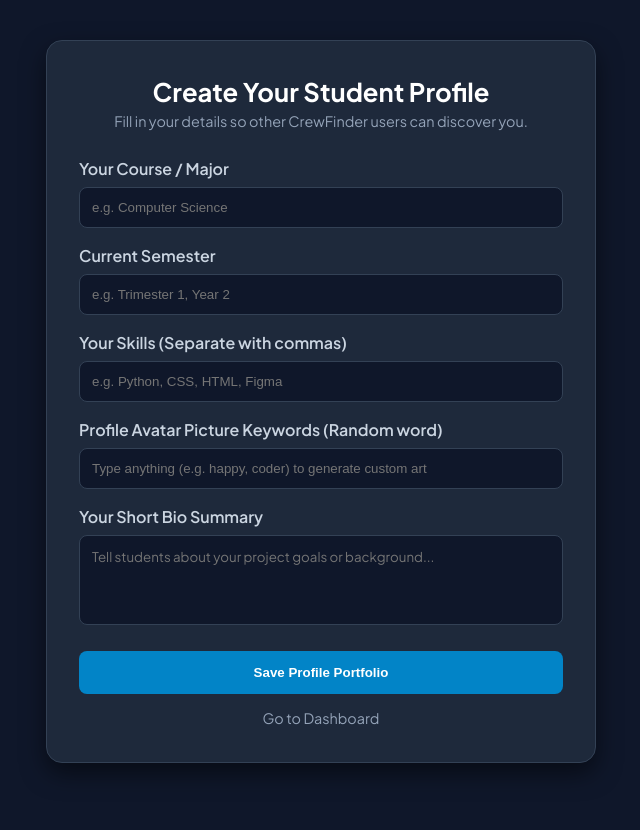
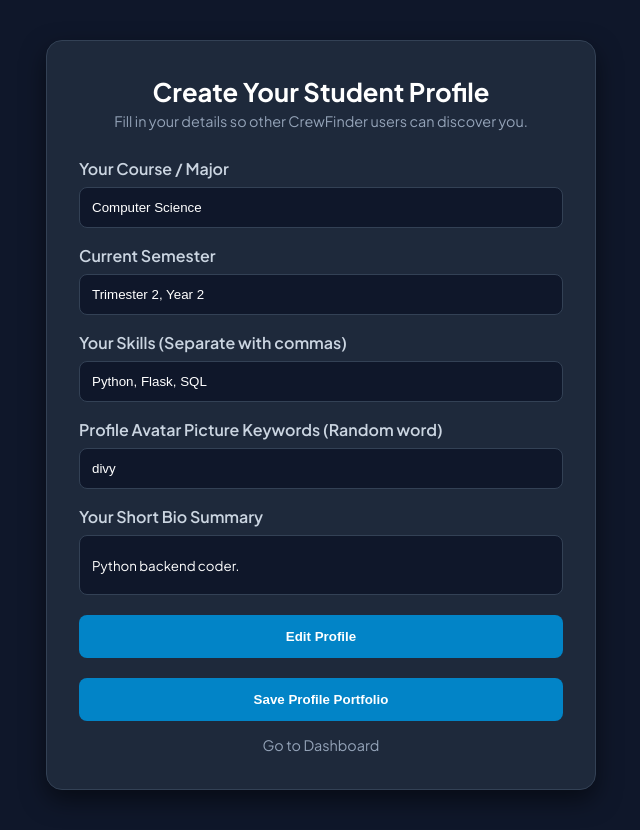
Before and after one commit to divvyeash/Crew-Finder, a Flask app: page /create-profile in a window 1280 px wide. Shown: the whole page, without its empty margins (319-959 px from the left). Before the commit the page ends 771 px from the top, so only its background shows below. Run offline with Flask 3, Linux system fonts and the light colour scheme; a user stored in the database is signed in.

Commit message:
Pre-fill profile form with saved user data and add edit mode

```diff
--- a/app.py
+++ b/app.py
@@ -2,6 +2,7 @@ import os
 import re
 from flask import Flask, render_template, request, redirect, url_for, flash, jsonify
 from flask_login import LoginManager, login_user, logout_user, login_required, current_user
+from sqlalchemy import inspect as sqlalchemy_inspect, text
 from models import db, User, Project, Event, Message
 
 app = Flask(__name__)
@@ -9,11 +10,15 @@ app.config['SECRET_KEY'] = 'crewfinder_secret_key'
 app.config['SQLALCHEMY_DATABASE_URI'] = 'sqlite:///crewfinder.db'
 app.config['SQLALCHEMY_TRACK_MODIFICATIONS'] = False
 
+
+
 db.init_app(app)
 
 login_manager = LoginManager()
 login_manager.init_app(app)
 login_manager.login_view = 'login'
+
+
 
 @login_manager.user_loader
 def load_user(user_id):
@@ -196,6 +201,13 @@ def chatbot():
 def add_sample_data():
     with app.app_context():
         db.create_all()
+
+        inspector = sqlalchemy_inspect(db.engine)
+        user_columns = {col['name'] for col in inspector.get_columns('user')}
+        if 'profile_pic' not in user_columns:
+            with db.engine.begin() as connection:
+                connection.execute(text("ALTER TABLE user ADD COLUMN profile_pic VARCHAR(150)"))
+
         if User.query.count() == 0:
             u1 = User(username="Divyyeash", email="divyyeash@student.mmu.edu.my", course="Computer Science", semester="Trimester 2, Year 2", bio="Python backend coder.", skills="Python, Flask, SQL", avatar_name="divy")
             u1.set_password("password123")
--- a/templates/create_profile.html
+++ b/templates/create_profile.html
@@ -17,32 +17,55 @@
         <form action="{{ url_for('create_profile') }}" method="POST">
             <div class="input-group">
                 <label style="color:#cbd5e1; display:block; font-weight:600; margin-bottom:6px;">Your Course / Major</label>
-                <input type="text" name="course" placeholder="e.g. Computer Science" required style="width:100%; padding:12px; background-color:#0f172a; border:1px solid #334155; color:white; border-radius:8px;">
+                <input type="text" name="course"  value="{{ current_user.course }}" placeholder="e.g. Computer Science" required readonly style="width:100%; padding:12px; background-color:#0f172a; border:1px solid #334155; color:white; border-radius:8px;">
             </div>
 
             <div class="input-group" style="margin-top:16px;">
                 <label style="color:#cbd5e1; display:block; font-weight:600; margin-bottom:6px;">Current Semester</label>
-                <input type="text" name="semester" placeholder="e.g. Trimester 1, Year 2" required style="width:100%; padding:12px; background-color:#0f172a; border:1px solid #334155; color:white; border-radius:8px;">
+                <input type="text" name="semester" value="{{ current_user.semester }}" placeholder="e.g. Trimester 1, Year 2" required readonly style="width:100%; padding:12px; background-color:#0f172a; border:1px solid #334155; color:white; border-radius:8px;">
             </div>
 
             <div class="input-group" style="margin-top:16px;">
                 <label style="color:#cbd5e1; display:block; font-weight:600; margin-bottom:6px;">Your Skills (Separate with commas)</label>
-                <input type="text" name="skills" placeholder="e.g. Python, CSS, HTML, Figma" required style="width:100%; padding:12px; background-color:#0f172a; border:1px solid #334155; color:white; border-radius:8px;">
+                <input type="text" name="skills" value="{{ current_user.skills }}" placeholder="e.g. Python, CSS, HTML, Figma" required readonly style="width:100%; padding:12px; background-color:#0f172a; border:1px solid #334155; color:white; border-radius:8px;">
             </div>
 
             <div class="input-group" style="margin-top:16px;">
                 <label style="color:#cbd5e1; display:block; font-weight:600; margin-bottom:6px;">Profile Avatar Picture Keywords (Random word)</label>
-                <input type="text" name="avatar_name" placeholder="Type anything (e.g. happy, coder) to generate custom art" required style="width:100%; padding:12px; background-color:#0f172a; border:1px solid #334155; color:white; border-radius:8px;">
+                <input type="text" name="avatar_name" value="{{ current_user.avatar_name }}" placeholder="Type anything (e.g. happy, coder) to generate custom art" required readonly style="width:100%; padding:12px; background-color:#0f172a; border:1px solid #334155; color:white; border-radius:8px;">
             </div>
 
             <div class="input-group" style="margin-top:16px;">
                 <label style="color:#cbd5e1; display:block; font-weight:600; margin-bottom:6px;">Your Short Bio Summary</label>
-                <textarea name="bio" placeholder="Tell students about your project goals or background..." required style="width:100%; height:90px; padding:12px; background-color:#0f172a; border:1px solid #334155; color:white; border-radius:8px; resize:none; font-family:inherit;"></textarea>
+                <input type="text" name="bio" value="{{ current_user.bio }}" placeholder="Tell students about your project goals or background..." required readonly style="width:100%; height:60px; padding:12px; background-color:#0f172a; border:1px solid #334155; color:white; border-radius:8px; resize:none; font-family:inherit;">
             </div>
+
+            <button type="button"
+                    onclick="enableEdit()"
+                    class="btn-submit"
+                   style="width:100%; padding:14px; background-color:#0284c7; color:white; border:none; font-weight:700; border-radius:8px; cursor:pointer; margin-top:20px;">
+                    Edit Profile
+            </button>
 
             <button type="submit" class="btn-submit" style="width:100%; padding:14px; background-color:#0284c7; color:white; border:none; font-weight:700; border-radius:8px; cursor:pointer; margin-top:20px;">Save Profile Portfolio</button>
             <a href="{{ url_for('index') }}" style="display:block; text-align:center; margin-top:14px; color:#94a3b8; text-decoration:none; font-size:0.9rem;">Go to Dashboard</a>
         </form>
     </div>
+
+
+    <script>
+          function enableEdit() {
+
+          const fields = document.querySelectorAll("input, textarea");
+
+          fields.forEach(function(field){
+
+          field.removeAttribute("readonly");
+
+        });
+        }
+</script>
+
+
 </body>
 </html>
--- a/templates/index.html
+++ b/templates/index.html
@@ -19,7 +19,7 @@
                     <a href="{{ url_for('create_profile') }}">My Profile</a>
                     <a href="#" onclick="openWindow('groupModal', true)">Post Group</a>
                     <a href="#" onclick="openWindow('eventModal', true)">Post Event</a>
-                    <span class="user-pill">👤 {{ current_user.username }}</span>
+                    <span class="user-pill">👤{{current_user.username}}</span>
                     <a href="{{ url_for('logout') }}" class="btn-nav-login logout-btn">Logout</a>
                 {% else %}
                     <a href="{{ url_for('login') }}" class="btn-nav-login">Sign In</a>
--- a/templates/register.html
+++ b/templates/register.html
@@ -44,7 +44,7 @@
                 <label style="color:#cbd5e1; display:block; margin-bottom:6px; font-size:0.85rem;">Password</label>
                 <input type="password" name="password" placeholder="••••••••" required style="width:100%; padding:12px; background-color:#0f172a; border:1px solid #334155; color:white; border-radius:8px;">
             </div>
-            <button type="submit" class="btn-submit" style="width:100%; padding:14px; background-color:#6366f1; color:white; font-weight:700; border:none; border-radius:8px; cursor:pointer; margin-top:24px;">Create Account Node</button>
+            <button type="submit" class="btn-submit" style="width:100%; padding:14px; background-color:#6366f1; color:white; font-weight:700; border:none; border-radius:8px; cursor:pointer; margin-top:24px;">Create Account</button>
         </form>
         <div class="form-footer" style="text-align:center; margin-top:20px; font-size:0.85rem; color:#94a3b8;">
             <p>Already have an account? <a href="{{ url_for('login') }}" style="color:#6366f1; text-decoration:none; font-weight:600;">Sign In Instead</a></p>
```
Also changed, not shown: instance/crewfinder.db.
